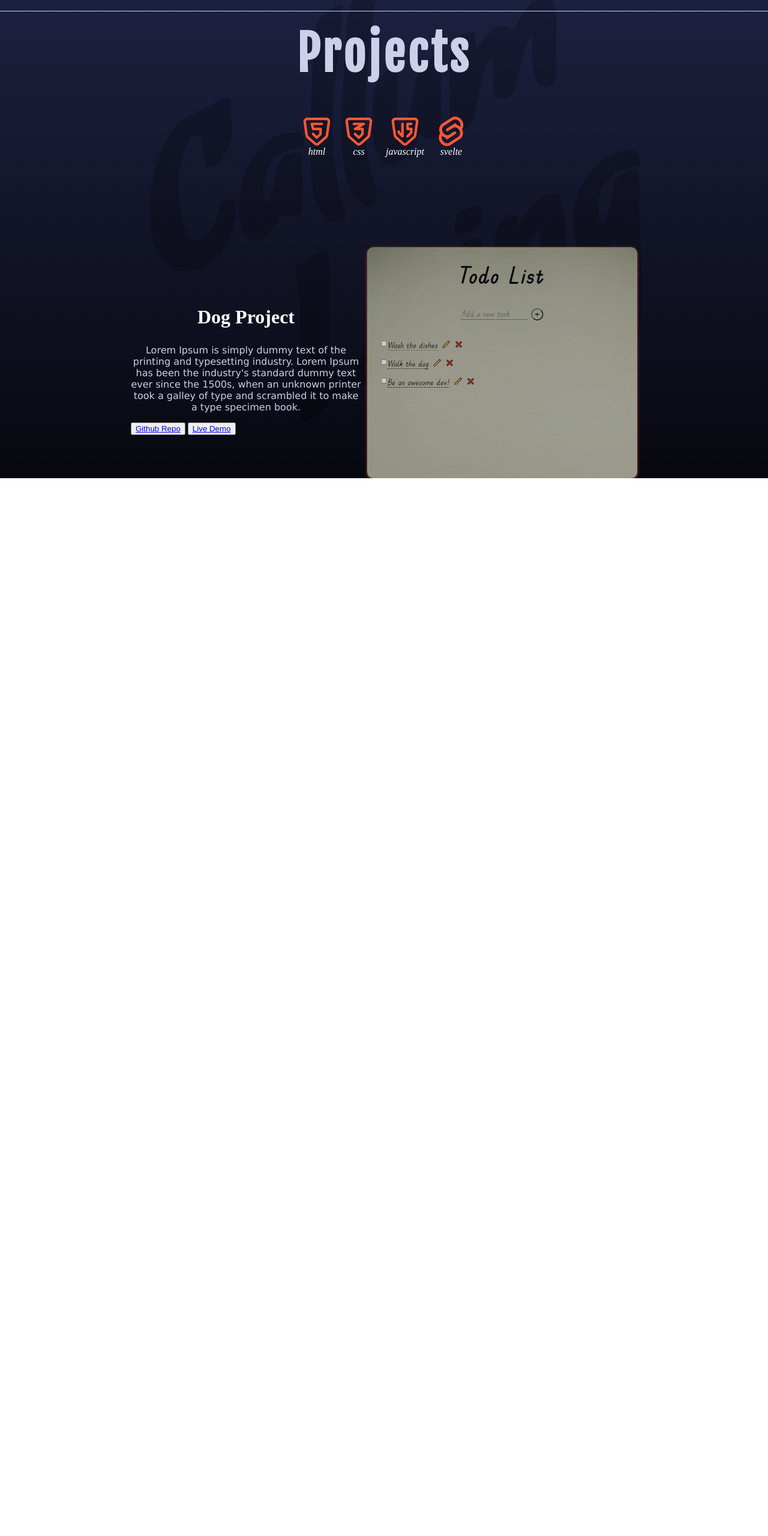
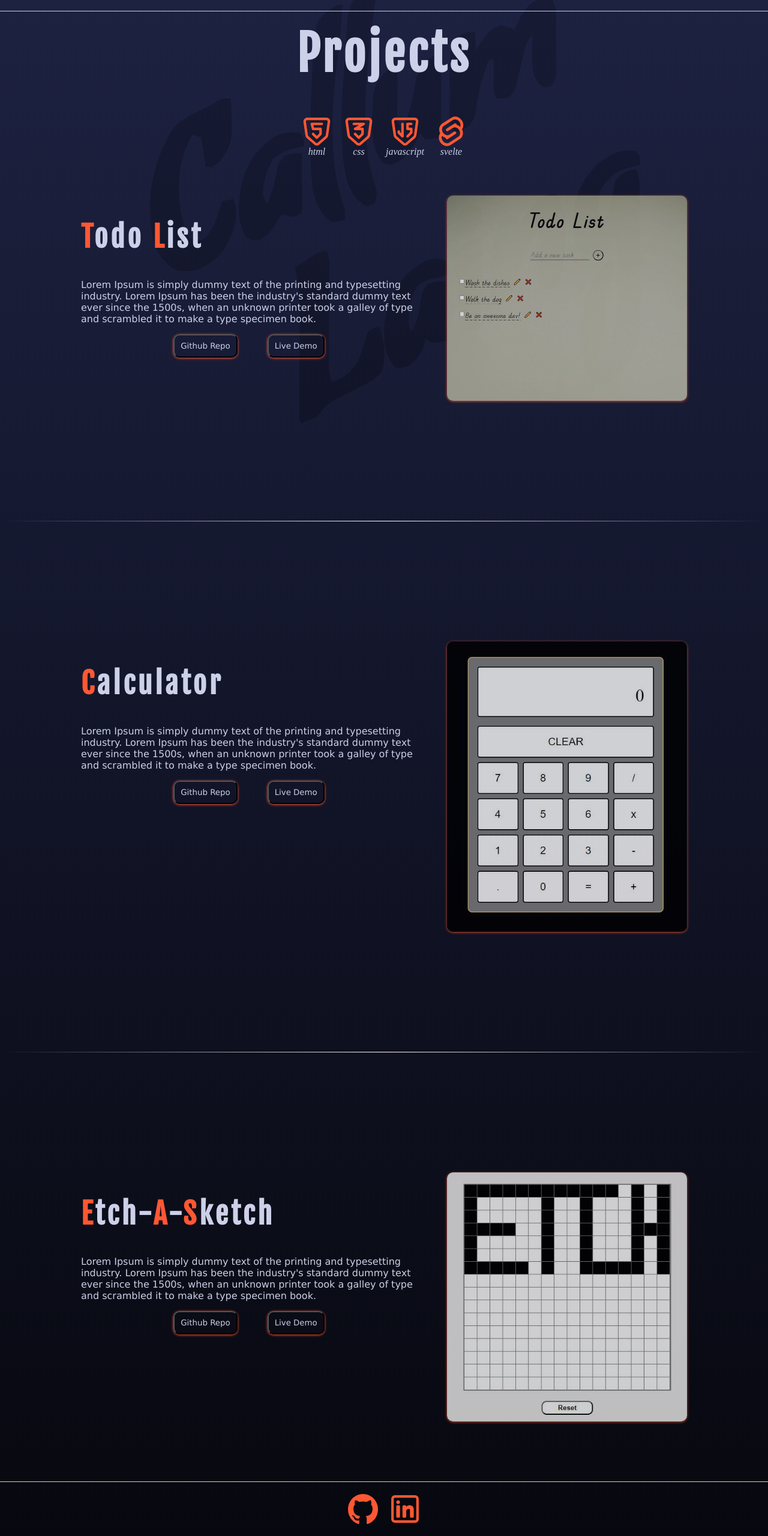
Before and after one commit to callum-laing/sv-portfolio, a SvelteKit app: page /projects in a window 1280 px wide. Shown: the part 42-2602 px from the top of the page at 60% size. Before the commit the page ends 839 px from the top, so only its background shows below. Built offline with nearby package versions, Linux system fonts and the light colour scheme.

Commit message:
added content and styling to project page

```diff
--- a/src/routes/projects/+page.svelte
+++ b/src/routes/projects/+page.svelte
@@ -88,44 +88,174 @@
 </div>
 <div class="projects-grid">
 	<div class="proj-one">
-		<div class="proj-one-text">
-			<h2>Dog Project</h2>
+		<div class="proj-text">
+			<h2><span>T</span>odo <span>L</span>ist</h2>
 			<p>
 				Lorem Ipsum is simply dummy text of the printing and typesetting industry. Lorem Ipsum has
 				been the industry's standard dummy text ever since the 1500s, when an unknown printer took a
 				galley of type and scrambled it to make a type specimen book.
 			</p>
-			<button>
-				<a href="#">Github Repo</a>
-			</button>
-			<button>
-				<a href="#">Live Demo</a>
-			</button>
+			<div class="proj-btn">
+				<button>
+					<a href="#">Github Repo</a>
+				</button>
+				<button>
+					<a href="https://cdl-todo.netlify.app/">Live Demo</a>
+				</button>
+			</div>
 		</div>
-		<img src="todo.JPG" alt="" />
+		<img class="proj-img" src="todo.JPG" alt="" />
 	</div>
+
+	<div class="fade-line" />
+
+	<div class="proj-two">
+		<div class="proj-text">
+			<h2><span>C</span>alculator</h2>
+			<p>
+				Lorem Ipsum is simply dummy text of the printing and typesetting industry. Lorem Ipsum has
+				been the industry's standard dummy text ever since the 1500s, when an unknown printer took a
+				galley of type and scrambled it to make a type specimen book.
+			</p>
+			<div class="proj-btn">
+				<button>
+					<a href="#">Github Repo</a>
+				</button>
+				<button>
+					<a href="https://callum-laing.github.io/calculator/">Live Demo</a>
+				</button>
+			</div>
+		</div>
+		<img class="proj-img" src="calculator.JPG" alt="" />
+	</div>
+
+	<div class="fade-line" />
+
+	<div class="proj-two">
+		<div class="proj-text">
+			<h2><span>E</span>tch-<span>A</span>-<span>S</span>ketch</h2>
+			<p>
+				Lorem Ipsum is simply dummy text of the printing and typesetting industry. Lorem Ipsum has
+				been the industry's standard dummy text ever since the 1500s, when an unknown printer took a
+				galley of type and scrambled it to make a type specimen book.
+			</p>
+			<div class="proj-btn">
+				<button>
+					<a href="#">Github Repo</a>
+				</button>
+				<button>
+					<a href="https://callum-laing.github.io/etch-a-sketch/">Live Demo</a>
+				</button>
+			</div>
+		</div>
+		<img class="proj-img" src="etch.JPG" alt="" />
+	</div>
+
+	<footer class="footer-icons">
+		<div class="github">
+			<a href="https://github.com/callum-laing">
+				<svg
+					viewBox="0 0 20 20"
+					version="1.1"
+					xmlns="http://www.w3.org/2000/svg"
+					xmlns:xlink="http://www.w3.org/1999/xlink"
+					fill="#000000"
+					><g id="SVGRepo_bgCarrier" stroke-width="0" /><g
+						id="SVGRepo_tracerCarrier"
+						stroke-linecap="round"
+						stroke-linejoin="round"
+					/><g id="SVGRepo_iconCarrier">
+						<title>github [#142]</title> <desc>Created with Sketch.</desc> <defs />
+						<g id="Page-1" stroke="none" stroke-width="1" fill="none" fill-rule="evenodd">
+							<g
+								id="Dribbble-Light-Preview"
+								transform="translate(-140.000000, -7559.000000)"
+								fill="#ff5733"
+							>
+								<g id="icons" transform="translate(56.000000, 160.000000)">
+									<path
+										d="M94,7399 C99.523,7399 104,7403.59 104,7409.253 C104,7413.782 101.138,7417.624 97.167,7418.981 C96.66,7419.082 96.48,7418.762 96.48,7418.489 C96.48,7418.151 96.492,7417.047 96.492,7415.675 C96.492,7414.719 96.172,7414.095 95.813,7413.777 C98.04,7413.523 100.38,7412.656 100.38,7408.718 C100.38,7407.598 99.992,7406.684 99.35,7405.966 C99.454,7405.707 99.797,7404.664 99.252,7403.252 C99.252,7403.252 98.414,7402.977 96.505,7404.303 C95.706,7404.076 94.85,7403.962 94,7403.958 C93.15,7403.962 92.295,7404.076 91.497,7404.303 C89.586,7402.977 88.746,7403.252 88.746,7403.252 C88.203,7404.664 88.546,7405.707 88.649,7405.966 C88.01,7406.684 87.619,7407.598 87.619,7408.718 C87.619,7412.646 89.954,7413.526 92.175,7413.785 C91.889,7414.041 91.63,7414.493 91.54,7415.156 C90.97,7415.418 89.522,7415.871 88.63,7414.304 C88.63,7414.304 88.101,7413.319 87.097,7413.247 C87.097,7413.247 86.122,7413.234 87.029,7413.87 C87.029,7413.87 87.684,7414.185 88.139,7415.37 C88.139,7415.37 88.726,7417.2 91.508,7416.58 C91.513,7417.437 91.522,7418.245 91.522,7418.489 C91.522,7418.76 91.338,7419.077 90.839,7418.982 C86.865,7417.627 84,7413.783 84,7409.253 C84,7403.59 88.478,7399 94,7399"
+										id="github-[#142]"
+									/>
+								</g>
+							</g>
+						</g>
+					</g></svg
+				></a
+			>
+		</div>
+		<div class="linkedin">
+			<a href="http://www.linkedin.com/in/callumlaing91">
+				<svg viewBox="0 0 24 24" fill="none" xmlns="http://www.w3.org/2000/svg"
+					><g id="SVGRepo_bgCarrier" stroke-width="0" /><g
+						id="SVGRepo_tracerCarrier"
+						stroke-linecap="round"
+						stroke-linejoin="round"
+					/><g id="SVGRepo_iconCarrier">
+						<path
+							d="M6.5 8C7.32843 8 8 7.32843 8 6.5C8 5.67157 7.32843 5 6.5 5C5.67157 5 5 5.67157 5 6.5C5 7.32843 5.67157 8 6.5 8Z"
+							fill="#ff5733"
+						/>
+						<path
+							d="M5 10C5 9.44772 5.44772 9 6 9H7C7.55228 9 8 9.44771 8 10V18C8 18.5523 7.55228 19 7 19H6C5.44772 19 5 18.5523 5 18V10Z"
+							fill="#ff5733"
+						/>
+						<path
+							d="M11 19H12C12.5523 19 13 18.5523 13 18V13.5C13 12 16 11 16 13V18.0004C16 18.5527 16.4477 19 17 19H18C18.5523 19 19 18.5523 19 18V12C19 10 17.5 9 15.5 9C13.5 9 13 10.5 13 10.5V10C13 9.44771 12.5523 9 12 9H11C10.4477 9 10 9.44772 10 10V18C10 18.5523 10.4477 19 11 19Z"
+							fill="#ff5733"
+						/>
+						<path
+							fill-rule="evenodd"
+							clip-rule="evenodd"
+							d="M20 1C21.6569 1 23 2.34315 23 4V20C23 21.6569 21.6569 23 20 23H4C2.34315 23 1 21.6569 1 20V4C1 2.34315 2.34315 1 4 1H20ZM20 3C20.5523 3 21 3.44772 21 4V20C21 20.5523 20.5523 21 20 21H4C3.44772 21 3 20.5523 3 20V4C3 3.44772 3.44772 3 4 3H20Z"
+							fill="#ff5733"
+						/>
+					</g></svg
+				></a
+			>
+		</div>
+	</footer>
 </div>
 
 <style>
+	p,
+	a,
 	h1,
-	p {
+	h2,
+	i {
 		color: #ccd0e8;
+	}
+	p,
+	a {
 		font-family: verdana;
-		text-align: center;
+	}
+
+	h1,
+	h2 {
+		font-family: 'Fjalla One', sans-serif;
 	}
 
 	h1 {
 		font-size: 5rem;
 		margin-top: 20px;
-		font-family: 'Fjalla One', sans-serif;
 		letter-spacing: 5px;
+		text-align: center;
+	}
+
+	h2 {
+		letter-spacing: 5px;
+		font-size: 3rem;
+	}
+
+	span {
+		color: #ff5733;
 	}
 
 	.icon-wrapper {
 		display: flex;
 		gap: 20px;
 		justify-content: center;
-		text-align: center;
+		margin-bottom: 5%;
 	}
 
 	.html,
@@ -139,40 +269,78 @@
 	svg {
 		width: 50px;
 		height: auto;
-		fill: white;
+		fill: #ccd0e8;
 	}
 
-	i {
-		color: white;
+	.proj-one {
+		display: flex;
+		justify-content: center;
+		gap: 50px;
 	}
 
-	.proj-one > img {
-		width: 450px;
+	.proj-two {
+		display: flex;
+		justify-content: center;
+		gap: 50px;
+	}
+
+	.fade-line {
+		position: relative;
+		width: 100%;
+		height: 1px;
+		background: linear-gradient(to right, rgba(0, 0, 0, 0), #fff, rgba(0, 0, 0, 0));
+		margin-top: 200px;
+		margin-bottom: 200px;
+	}
+
+	.proj-img {
+		width: 400px;
 		height: auto;
 		border-radius: 10px;
 		box-shadow: #ff5733 0px 1px 4px;
 		opacity: 80%;
 	}
-	.proj-one > .proj-one-text {
-		width: 30%;
+	.proj-text {
+		max-width: 70ch;
 	}
 
-	.proj-one-text > h2 {
-		text-align: center;
-		color: white;
-		font-size: 2rem;
-	}
-	/* .proj-one {
-		display: grid;
-		grid-template-columns: 1fr 1fr;
-		place-items: center;
-	} */
-
-	.proj-one {
+	.proj-btn {
 		display: flex;
 		justify-content: center;
 		align-items: center;
-		gap: 10px;
-		margin-top: 150px;
+		gap: 50px;
+	}
+
+	button {
+		background-color: transparent;
+		border-radius: 10px;
+		padding: 10px;
+		box-shadow: #ff5733 0px 1px 4px;
+	}
+
+	button:hover {
+		background-color: #ff5733;
+	}
+
+	button > a {
+		text-decoration: none;
+	}
+
+	@media (max-width: 768px) {
+		img {
+			display: none;
+		}
+		h2 {
+			text-align: center;
+		}
+	}
+
+	.footer-icons {
+		border-top: 1px solid #ccd0e8;
+		margin-top: 100px;
+		padding: 20px;
+		display: flex;
+		gap: 20px;
+		justify-content: center;
 	}
 </style>
```
Also changed, not shown: static/calculator.JPG (added), static/etch.JPG (added).
